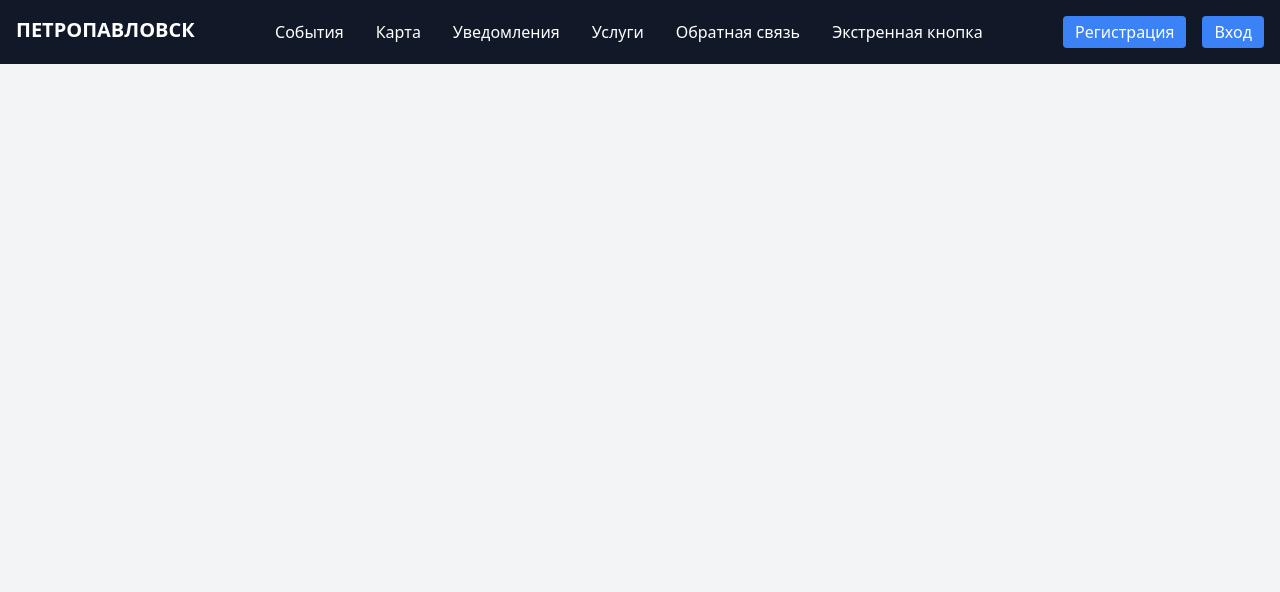
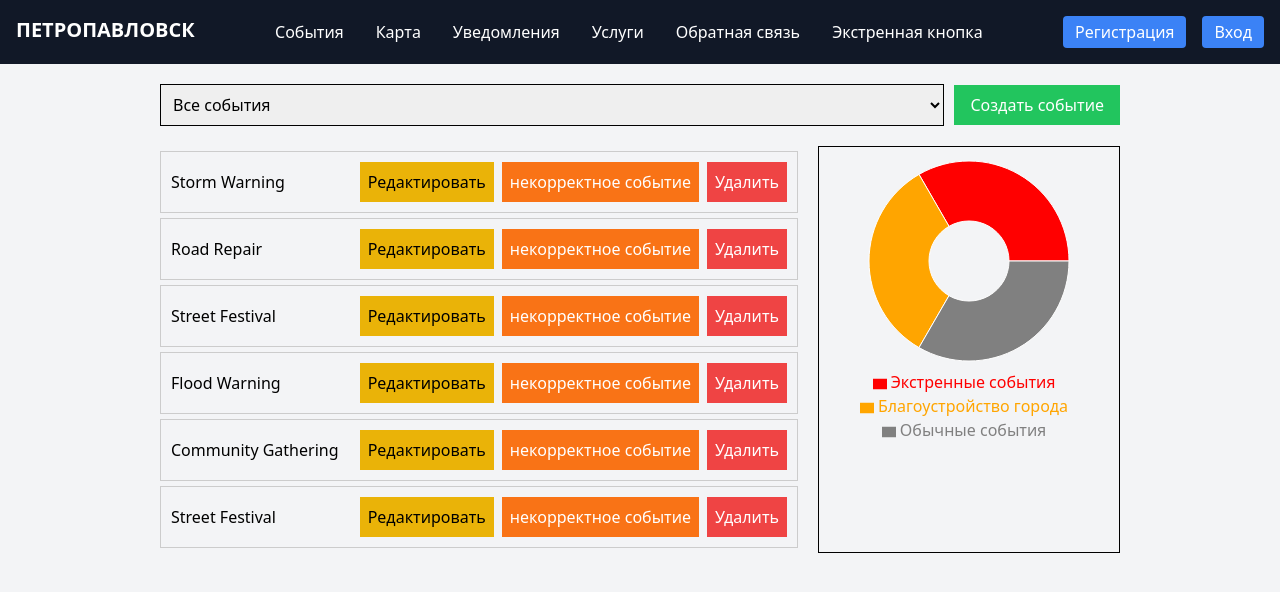
Before and after one commit to Ri4Flaice/UniverHackathon, a React (Vite) app in the folder Frontend/: page /admin in a window 1280 px wide. Shown: the top 592 px of the page. Built offline with nearby package versions, Linux system fonts and the light colour scheme.

Commit message:
fix main

```diff
--- a/Frontend/package.json
+++ b/Frontend/package.json
@@ -14,7 +14,8 @@
     "axios": "^1.7.7",
     "react": "^18.3.1",
     "react-dom": "^18.3.1",
-    "react-router-dom": "^6.27.0"
+    "react-router-dom": "^6.27.0",
+    "recharts": "^2.13.2"
   },
   "devDependencies": {
     "@eslint/js": "^9.13.0",
--- a/Frontend/src/App.jsx
+++ b/Frontend/src/App.jsx
@@ -8,6 +8,7 @@ import EmergencyButton from "./components/EmergencyButton";
 import Main from "./components/Main";
 import Map from "./components/Map";
 import Auth from "./components/Auth";
+import Admin from "./components/Admin";
 import { AuthProvider } from "./context/AuthContext";
 
 function App() {
@@ -26,30 +27,19 @@ function App() {
                 <Link className="mx-2 hover:scale-110 duration-300" to="/map">
                   Карта
                 </Link>
-              <Link
-                className="mx-2 hover:scale-110 duration-300"
-                to="/notifications"
-              >
+                <Link className="mx-2 hover:scale-110 duration-300" to="/notifications">
                   Уведомления
                 </Link>
-              <Link
-                className="mx-2 hover:scale-110 duration-300"
-                to="/services"
-              >
+                <Link className="mx-2 hover:scale-110 duration-300" to="/services">
                   Услуги
                 </Link>
-              <Link
-                className="mx-2 hover:scale-110 duration-300"
-                to="/feedback"
-              >
+                <Link className="mx-2 hover:scale-110 duration-300" to="/feedback">
                   Обратная связь
                 </Link>
-              <Link
-                className="mx-2 hover:scale-110 duration-300"
-                to="/emergency"
-              >
+                <Link className="mx-2 hover:scale-110 duration-300" to="/emergency">
                   Экстренная кнопка
                 </Link>
+
               </nav>
               <Auth />
             </header>
@@ -63,6 +53,7 @@ function App() {
                 <Route path="/services" element={<Services />} />
                 <Route path="/feedback" element={<Feedback />} />
                 <Route path="/emergency" element={<EmergencyButton />} />
+                <Route path="/admin" element={<Admin />} /> {/* Добавьте маршрут для новой страницы */}
               </Routes>
             </main>
           </div>
--- /dev/null
+++ b/Frontend/src/components/Admin.jsx
@@ -0,0 +1,170 @@
+import React, { useState } from 'react';
+import { PieChart, Pie, Cell, Tooltip, Legend } from 'recharts';
+import '../style.css';
+
+
+function Admin() {
+    const [filter, setFilter] = useState('');
+    const [events, setEvents] = useState([
+        { id: 1, type: 'extreme', name: 'Storm Warning', color: 'red' },
+        { id: 2, type: 'maintenance', name: 'Road Repair', color: 'orange' },
+        { id: 3, type: 'maintenance', name: 'Street Festival', color: 'orange' },
+        { id: 4, type: 'extreme', name: 'Flood Warning', color: 'red' },
+        { id: 5, type: 'minor', name: 'Community Gathering', color: 'gray' },
+        { id: 6, type: 'minor', name: 'Street Festival', color: 'gray' },
+    ]);
+
+    const [isModalOpen, setIsModalOpen] = useState(false); // Состояние для модального окна
+    const [newEventName, setNewEventName] = useState('');
+
+    const COLORS = {
+        red: '#FF0000',
+        orange: '#FFA500',
+        gray: '#808080',
+    };
+
+    const handleCreateEvent = () => {
+        if (newEventName) {
+            const newEvent = {
+                id: events.length + 1,
+                type: 'minor',
+                name: newEventName,
+                color: 'gray',
+            };
+            setEvents([...events, newEvent]);
+            setNewEventName('');
+            setIsModalOpen(false);
+        }
+    };
+
+    const handleEdit = (id) => {
+        alert(`Редактировать событие с ID: ${id}`);
+    };
+
+    const handleDelete = (id) => {
+        setEvents(events.filter((event) => event.id !== id));
+    };
+
+    const filteredEvents = filter
+        ? events.filter((event) => event.type === filter)
+        : events;
+
+    const chartData = [
+        { name: 'Экстренные события', value: events.filter((e) => e.color === 'red').length },
+        { name: 'Благоустройство города', value: events.filter((e) => e.color === 'orange').length },
+        { name: 'Обычные события', value: events.filter((e) => e.color === 'gray').length },
+    ];
+
+    return (
+        <div className="container">
+            <div className="select-container">
+                <select
+                    value={filter}
+                    onChange={(e) => setFilter(e.target.value)}
+                    className="select p-2"
+                >
+                    <option value="">Все события</option>
+                    <option value="extreme">Экстремальные</option>
+                    <option value="maintenance">Ремонтные работы</option>
+                    <option value="minor">Обычные события</option>
+                </select>
+                <button
+                    className="bg-green-500 text-white px-4 py-2"
+                    onClick={() => setIsModalOpen(true)} // Открыть модальное окно
+                >
+                    Создать событие
+                </button>
+            </div>
+
+            <div className="flex mt-5">
+                <div className="flex-1"> {/* События слева */}
+                    {filteredEvents.map((event) => (
+                        <div key={event.id} className="event-card">
+                            <div className="flex-1">{event.name}</div>
+                            <button
+                                className="bg-yellow-500 mr-2 p-2"
+                                onClick={() => handleEdit(event.id)}
+                            >
+                                Редактировать
+                            </button>
+                            <button
+                                className="bg-orange-500 mr-2 text-white p-2"
+                                onClick={() => handleDelete(event.id)}
+                            >
+                                некорректное событие
+                            </button>
+
+                            <button
+                                className="bg-red-500 text-white p-2"
+                                onClick={() => handleDelete(event.id)}
+                            >
+                                Удалить
+                            </button>
+                        </div>
+                    ))}
+                </div>
+
+                <div className="chart-container"> {/* График справа */}
+                    <PieChart width={300} height={300}>
+                        <Pie
+                            data={chartData}
+                            dataKey="value"
+                            cx="50%"
+                            cy="50%"
+                            outerRadius={100}
+                            innerRadius={40} // Задайте внутренний радиус для эффекта пончика
+                            fill="#8884d8"
+                        >
+                            {chartData.map((entry, index) => (
+                                <Cell
+                                    key={`cell-${index}`}
+                                    fill={
+                                        COLORS[
+                                            entry.name === 'Экстренные события'
+                                                ? 'red'
+                                                : entry.name === 'Благоустройство города'
+                                                    ? 'orange'
+                                                    : 'gray'
+                                            ]
+                                    }
+                                />
+                            ))}
+                        </Pie>
+                        <Tooltip />
+                        <Legend />
+                    </PieChart>
+                </div>
+            </div>
+
+            {/* Модальное окно */}
+            {isModalOpen && (
+                <div className="modal-overlay">
+                    <div className="modal-content">
+                        <h2>Создать новое событие</h2>
+                        <input
+                            type="text"
+                            value={newEventName}
+                            onChange={(e) => setNewEventName(e.target.value)}
+                            placeholder="Название события"
+                            className="p-2 border"
+                        />
+                        <button
+                            className="bg-blue-500 text-white px-4 py-2 mt-2"
+                            onClick={handleCreateEvent}
+                        >
+                            Создать
+                        </button>
+                        <button
+                            className="bg-gray-300 text-black px-4 py-2 mt-2 ml-2"
+                            onClick={() => setIsModalOpen(false)} // Закрыть модальное окно
+                        >
+                            Отмена
+                        </button>
+                    </div>
+                </div>
+            )}
+        </div>
+    );
+}
+
+export default Admin;
--- /dev/null
+++ b/Frontend/src/style.css
@@ -0,0 +1,58 @@
+/* styles.css */
+
+.container {
+    padding: 20px;
+    max-width: 1000px;
+    margin: 0 auto;
+}
+
+.select-container {
+    display: flex;
+    align-items: center;
+    margin-bottom: 10px;
+}
+
+.select {
+    border: 1px solid black;
+
+    flex: 1;
+    max-width: 800px;
+    margin-right: 10px;
+}
+
+.event-card {
+    border: 1px solid #ccc;
+    padding: 10px;
+    margin: 5px 0;
+    display: flex;
+    align-items: center;
+
+}
+
+
+.chart-container {
+    margin-left: 20px;
+    border: 1px solid black;
+}
+
+
+.modal-overlay {
+    position: fixed;
+    top: 0;
+    left: 0;
+    right: 0;
+    bottom: 0;
+    background: rgba(0, 0, 0, 0.5);
+    display: flex;
+    align-items: center;
+    justify-content: center;
+    z-index: 1000; /* Обеспечьте, чтобы модальное окно было поверх других элементов */
+}
+
+.modal-content {
+    background: white;
+    padding: 20px;
+    border-radius: 5px;
+    width: 300px;
+    box-shadow: 0 4px 8px rgba(0, 0, 0, 0.2);
+}
```
Also changed, not shown: Frontend/src/components/Main.jsx (+43 -3 lines), 1 other file (tests, documents, lock files or other folders). Lines whose indentation alone changed are shown as unchanged.
